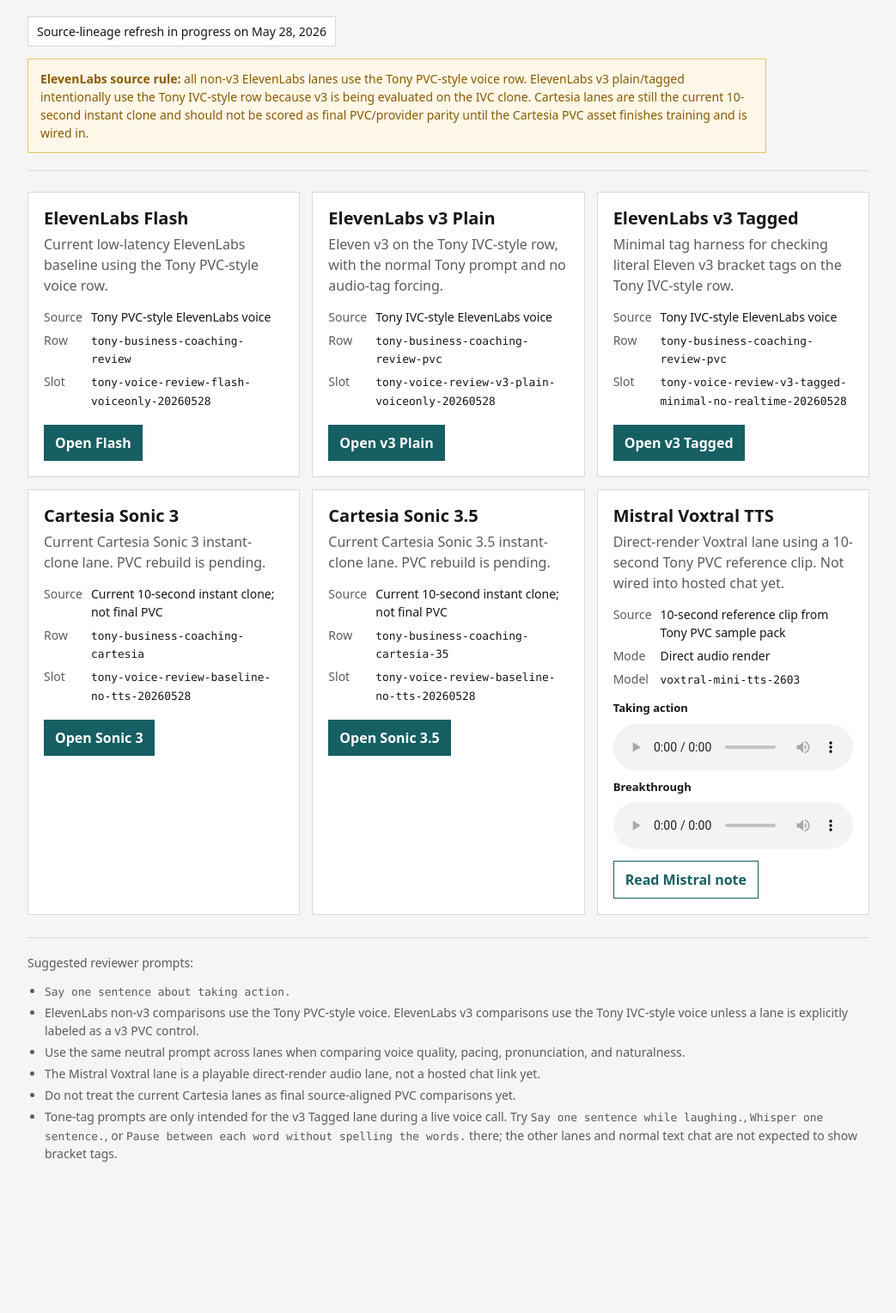
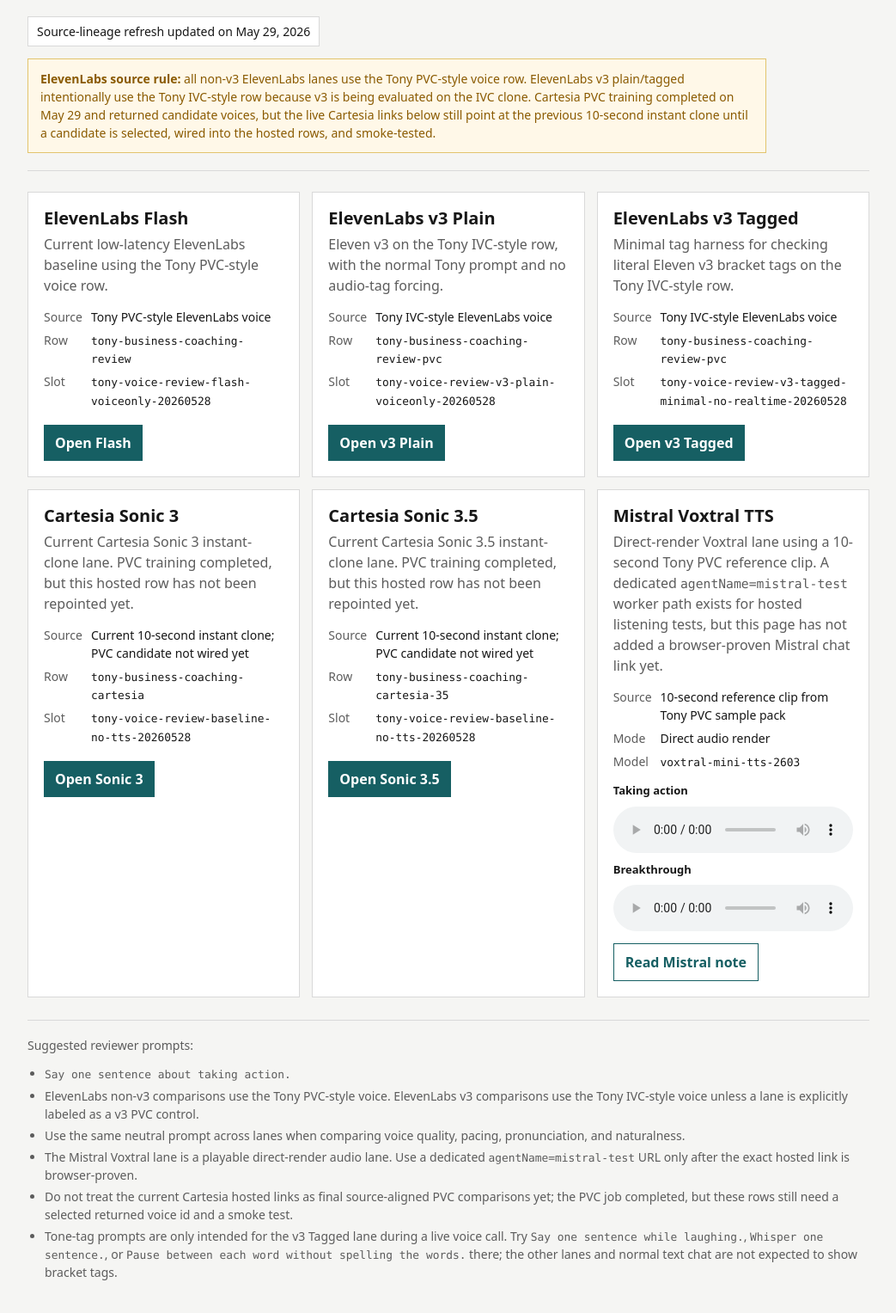
Before and after one commit to brian-steno/tony-robbins-v3-tone-tags-2026-05-12, a plain HTML site: page index.html in a window 1280 px wide. Shown: the part 139-1666 px from the top of the page at 86% size, without its empty margins (118-1161 px from the left). Before the commit the page ends 1539 px from the top, so only its background shows below. Drawn offline with Linux system fonts and the light colour scheme.

Commit message:
review hub: reflect completed Cartesia PVC status

```diff
--- a/index.html
+++ b/index.html
@@ -138,8 +138,8 @@
     <header>
       <h1>Tony Robbins Voice Model Review</h1>
       <p>Use these hosted chat links for live review. Each link is pinned to a hidden review row and an explicit prompt slot on <code>chat.steno.ai</code>.</p>
-      <div class="status">Source-lineage refresh in progress on May 28, 2026</div>
-      <p class="notice"><strong>ElevenLabs source rule:</strong> all non-v3 ElevenLabs lanes use the Tony PVC-style voice row. ElevenLabs v3 plain/tagged intentionally use the Tony IVC-style row because v3 is being evaluated on the IVC clone. Cartesia lanes are still the current 10-second instant clone and should not be scored as final PVC/provider parity until the Cartesia PVC asset finishes training and is wired in.</p>
+      <div class="status">Source-lineage refresh updated on May 29, 2026</div>
+      <p class="notice"><strong>ElevenLabs source rule:</strong> all non-v3 ElevenLabs lanes use the Tony PVC-style voice row. ElevenLabs v3 plain/tagged intentionally use the Tony IVC-style row because v3 is being evaluated on the IVC clone. Cartesia PVC training completed on May 29 and returned candidate voices, but the live Cartesia links below still point at the previous 10-second instant clone until a candidate is selected, wired into the hosted rows, and smoke-tested.</p>
     </header>
 
     <section class="grid" aria-label="Voice review links">
@@ -178,9 +178,9 @@
 
       <article>
         <h2>Cartesia Sonic 3</h2>
-        <p>Current Cartesia Sonic 3 instant-clone lane. PVC rebuild is pending.</p>
+        <p>Current Cartesia Sonic 3 instant-clone lane. PVC training completed, but this hosted row has not been repointed yet.</p>
         <dl>
-          <dt>Source</dt><dd>Current 10-second instant clone; not final PVC</dd>
+          <dt>Source</dt><dd>Current 10-second instant clone; PVC candidate not wired yet</dd>
           <dt>Row</dt><dd><code>tony-business-coaching-cartesia</code></dd>
           <dt>Slot</dt><dd><code>tony-voice-review-baseline-no-tts-20260528</code></dd>
         </dl>
@@ -189,9 +189,9 @@
 
       <article>
         <h2>Cartesia Sonic 3.5</h2>
-        <p>Current Cartesia Sonic 3.5 instant-clone lane. PVC rebuild is pending.</p>
+        <p>Current Cartesia Sonic 3.5 instant-clone lane. PVC training completed, but this hosted row has not been repointed yet.</p>
         <dl>
-          <dt>Source</dt><dd>Current 10-second instant clone; not final PVC</dd>
+          <dt>Source</dt><dd>Current 10-second instant clone; PVC candidate not wired yet</dd>
           <dt>Row</dt><dd><code>tony-business-coaching-cartesia-35</code></dd>
           <dt>Slot</dt><dd><code>tony-voice-review-baseline-no-tts-20260528</code></dd>
         </dl>
@@ -200,7 +200,7 @@
 
       <article>
         <h2>Mistral Voxtral TTS</h2>
-        <p>Direct-render Voxtral lane using a 10-second Tony PVC reference clip. Not wired into hosted chat yet.</p>
+        <p>Direct-render Voxtral lane using a 10-second Tony PVC reference clip. A dedicated <code>agentName=mistral-test</code> worker path exists for hosted listening tests, but this page has not added a browser-proven Mistral chat link yet.</p>
         <dl>
           <dt>Source</dt><dd>10-second reference clip from Tony PVC sample pack</dd>
           <dt>Mode</dt><dd>Direct audio render</dd>
@@ -220,8 +220,8 @@
         <li><code>Say one sentence about taking action.</code></li>
         <li>ElevenLabs non-v3 comparisons use the Tony PVC-style voice. ElevenLabs v3 comparisons use the Tony IVC-style voice unless a lane is explicitly labeled as a v3 PVC control.</li>
         <li>Use the same neutral prompt across lanes when comparing voice quality, pacing, pronunciation, and naturalness.</li>
-        <li>The Mistral Voxtral lane is a playable direct-render audio lane, not a hosted chat link yet.</li>
-        <li>Do not treat the current Cartesia lanes as final source-aligned PVC comparisons yet.</li>
+        <li>The Mistral Voxtral lane is a playable direct-render audio lane. Use a dedicated <code>agentName=mistral-test</code> URL only after the exact hosted link is browser-proven.</li>
+        <li>Do not treat the current Cartesia hosted links as final source-aligned PVC comparisons yet; the PVC job completed, but these rows still need a selected returned voice id and a smoke test.</li>
         <li>Tone-tag prompts are only intended for the v3 Tagged lane during a live voice call. Try <code>Say one sentence while laughing.</code>, <code>Whisper one sentence.</code>, or <code>Pause between each word without spelling the words.</code> there; the other lanes and normal text chat are not expected to show bracket tags.</li>
       </ul>
     </section>
```
Also changed, not shown: packet_manifest.json (+31 -7 lines).
